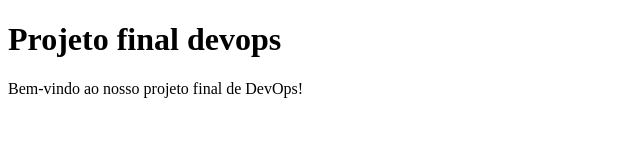
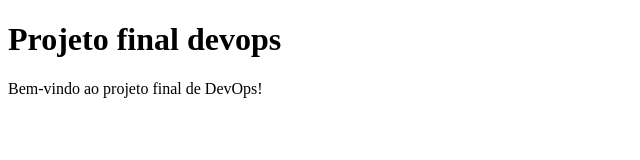
Before and after one commit to lucaspdroz/devops-projeto-final, a plain HTML site: page index.html in a window 1280 px wide. Shown: the full height of the page, 0-640 px from the left. Drawn offline with Linux system fonts and the light colour scheme.

Commit message:
fix: text in index

```diff
--- a/index.html
+++ b/index.html
@@ -9,7 +9,7 @@
     <h1>Projeto final devops</h1>
 
     <div>
-        <p>Bem-vindo ao nosso projeto final de DevOps!</p>
+        <p>Bem-vindo ao projeto final de DevOps!</p>
     </div>
 </body>
 </html>
```
